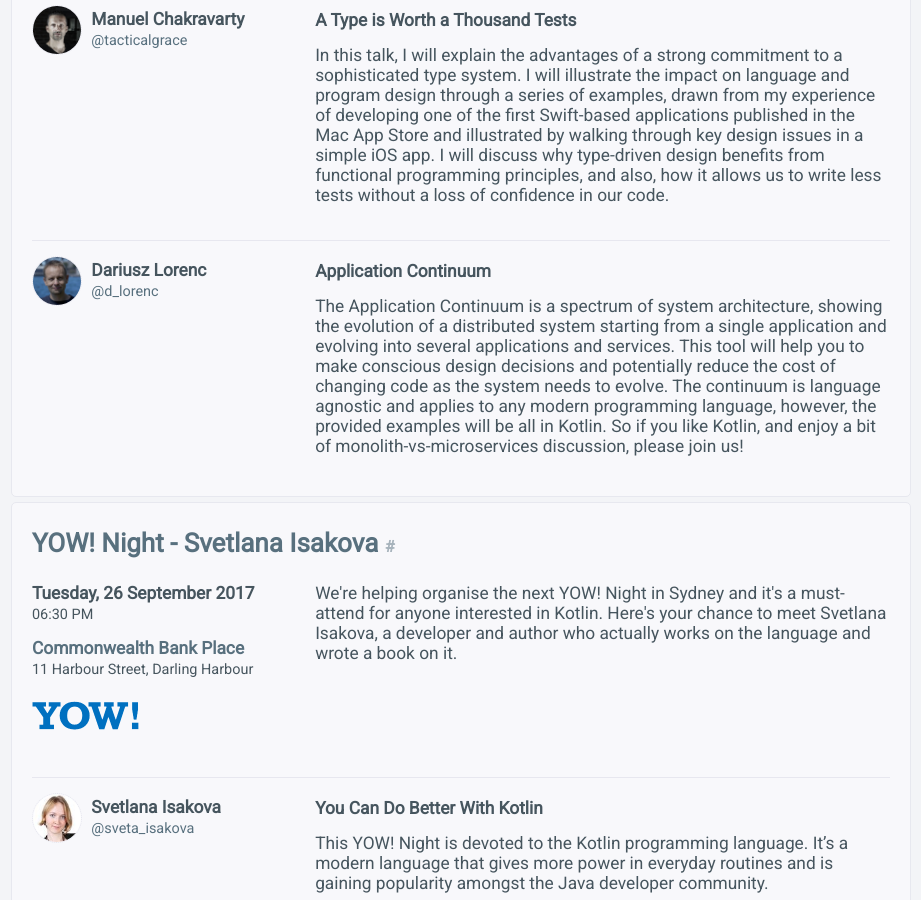
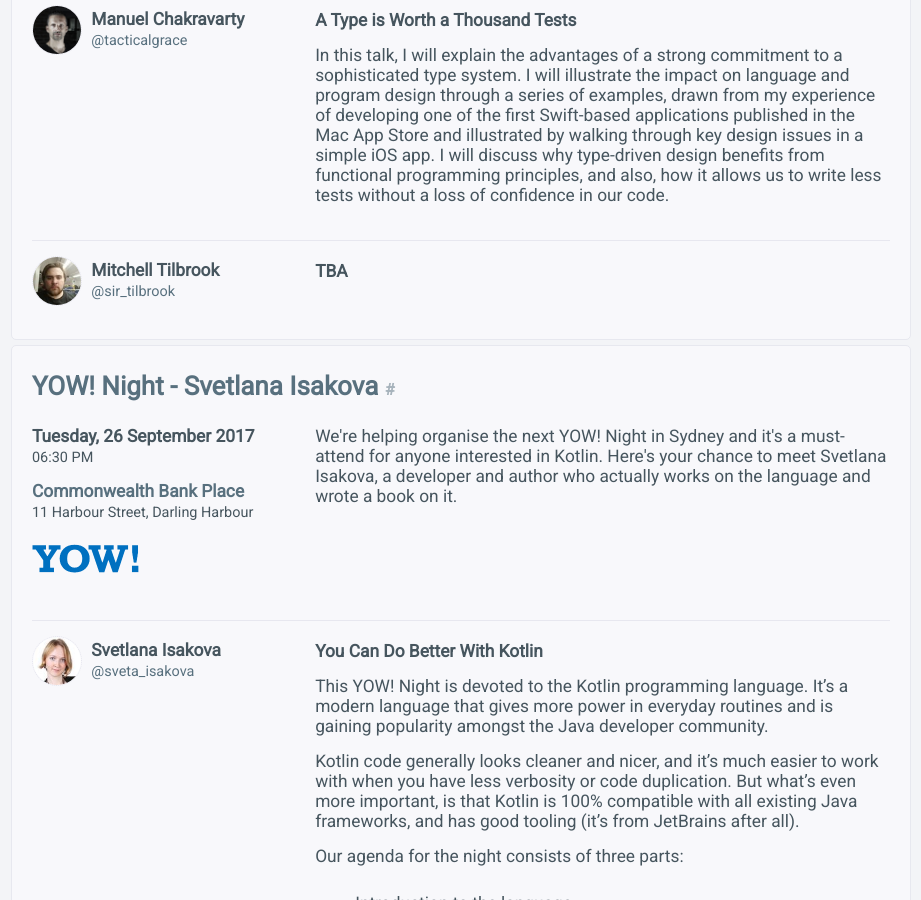
Before and after one commit to garethsime/sydkotlin.github.io, a Jekyll site: the page built from index.html, in a window 1280 px wide and 900 px high, scrolled down 731 px. Shown: the whole window, without its empty margins (179-1100 px from the left). Built offline with Jekyll 4.4.1, drawn with Linux system fonts in a browser that asks for light colours; nearby versions of some CDN libraries.

Commit message:
Update events.yml

```diff
--- a/_data/events.yml
+++ b/_data/events.yml
@@ -284,15 +284,8 @@
         write less tests without a loss of confidence in our code.
 
     - speaker:
-        name: Dariusz Lorenc
-        twitter: d_lorenc
-        image: profiles/d_lorenc.jpg
+        name: Mitchell Tilbrook
+        twitter: sir_tilbrook
+        image: profiles/sir_tilbrook.jpg
 
-      title: "Application Continuum"
-      description: >
-        The Application Continuum is a spectrum of system architecture, showing the evolution of
-        a distributed system starting from a single application and evolving into several applications and
-        services. This tool will help you to make conscious design decisions and potentially reduce the cost
-        of changing code as the system needs to evolve. The continuum is language agnostic and applies to
-        any modern programming language, however, the provided examples will be all in Kotlin. So if you
-        like Kotlin, and enjoy a bit of monolith-vs-microservices discussion, please join us!
+      title: "TBA"
```
